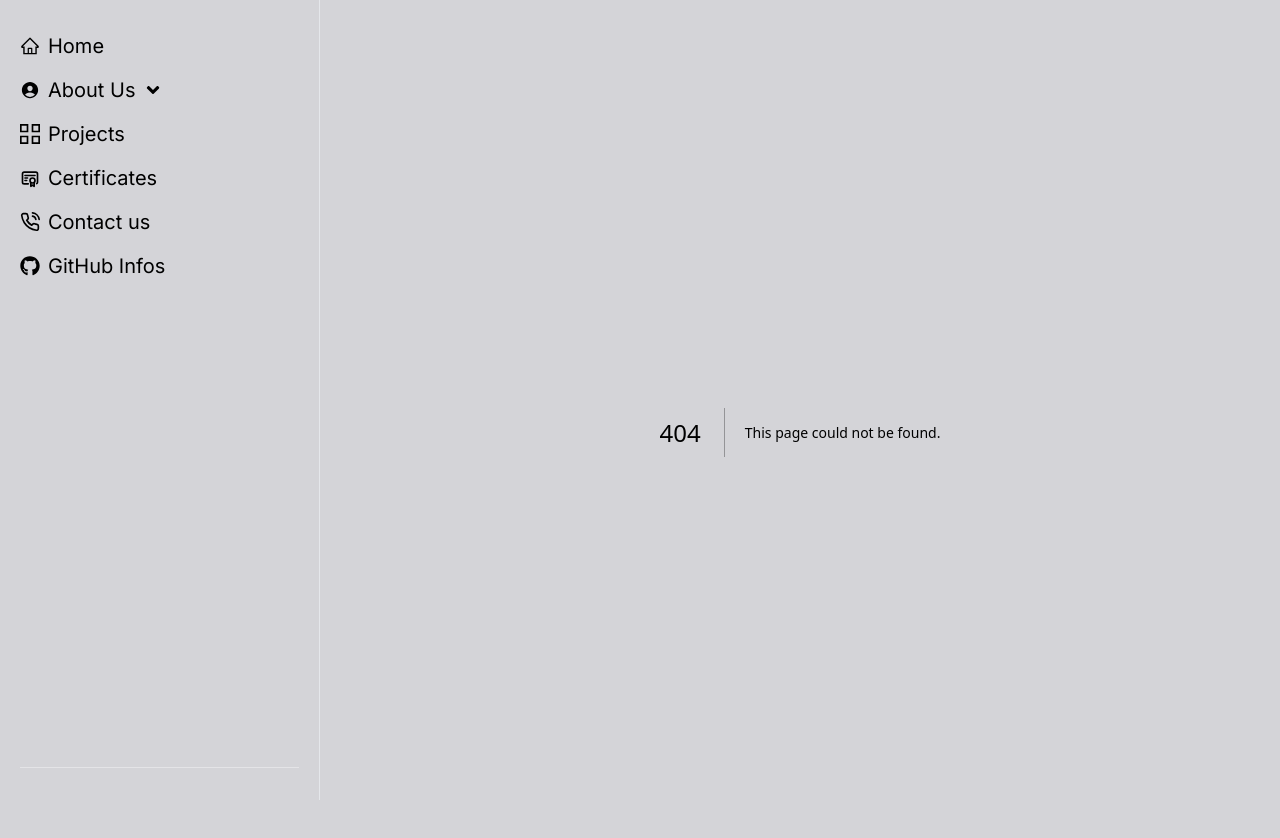
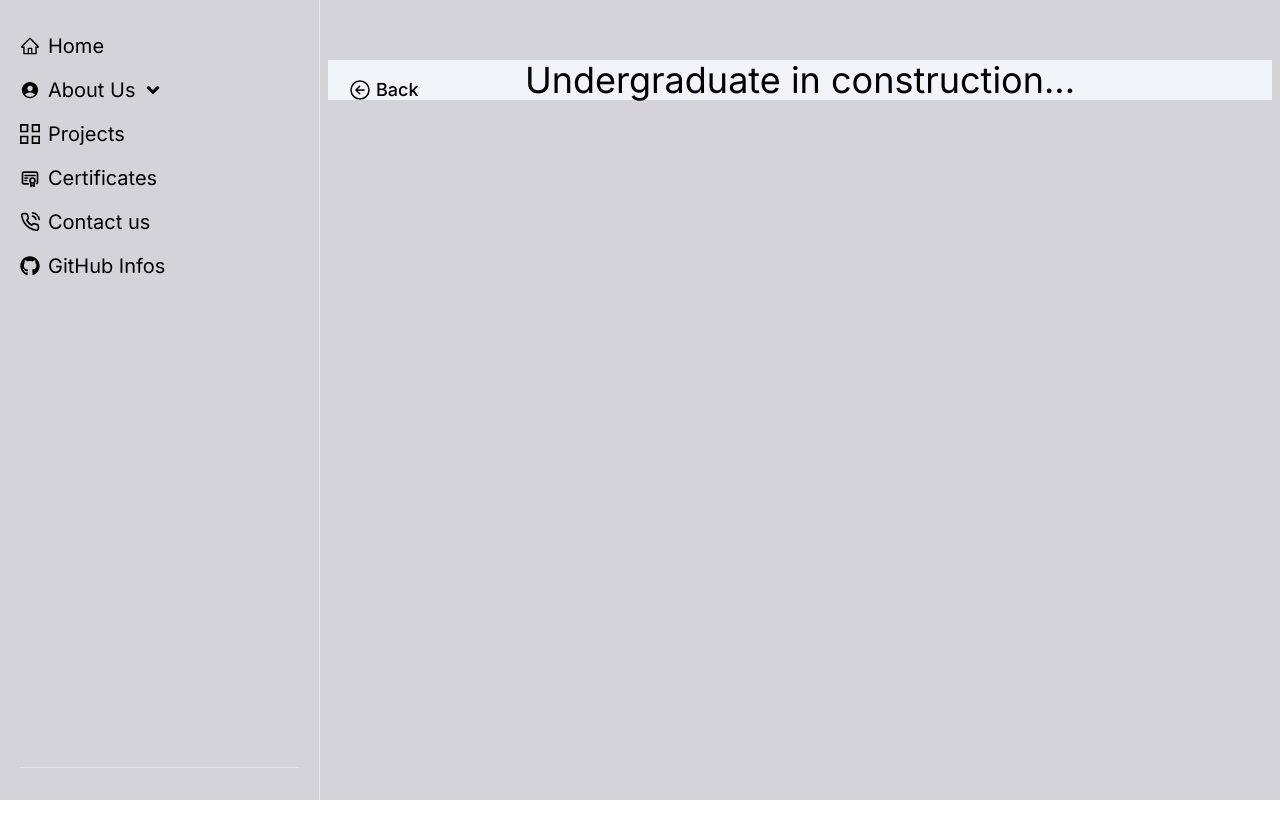
Before and after one commit to Hzimr/Hzimr.github.io, a Next.js app: page /aboutus/undergraduate in a window 1280 px wide. Before the commit this address had no page. Shown: the top 838 px of the page. After the commit the page ends 800 px from the top, so only its background shows below. Built offline with nearby package versions, Linux system fonts and the light colour scheme.

Commit message:
feat: created page undergraduate (initial)

```diff
--- a/src/app/aboutus/page.tsx
+++ b/src/app/aboutus/page.tsx
@@ -27,7 +27,10 @@ export default function AboutUs() {
         <h3 className="text-2xl">More about me</h3>
         <section className="flex w-full flex-1 justify-around gap-2 p-2">
           <ButtonNavigate navigate="/aboutus/experience" text="Experience" />
-          <ButtonNavigate navigate="/undergraduate" text="Undergraduate" />
+          <ButtonNavigate
+            navigate="/aboutus/undergraduate"
+            text="Undergraduate"
+          />
         </section>
       </div>
     </div>
--- /dev/null
+++ b/src/app/aboutus/undergraduate/page.tsx
@@ -0,0 +1,10 @@
+import { BackButton } from '@/components/back-button'
+
+export default function Undergraduate() {
+  return (
+    <div className="relative mt-7 flex flex-1 flex-col items-center justify-center bg-slate-100 dark:bg-primary-darkContent">
+      <h1 className="text-2xl md:text-4xl">Undergraduate in construction...</h1>
+      <BackButton navigate="/aboutus" />
+    </div>
+  )
+}
--- a/src/components/sidebar/sidebar.tsx
+++ b/src/components/sidebar/sidebar.tsx
@@ -49,7 +49,7 @@ export function Sidebar() {
                     </li>
                     <li className="flex cursor-pointer items-center justify-start gap-2">
                       <FaGraduationCap />
-                      Undergraduate
+                      <Link href="/aboutus/undergraduate">Undergraduate</Link>
                     </li>
                   </ul>
                 </SubLinkContent>
```
